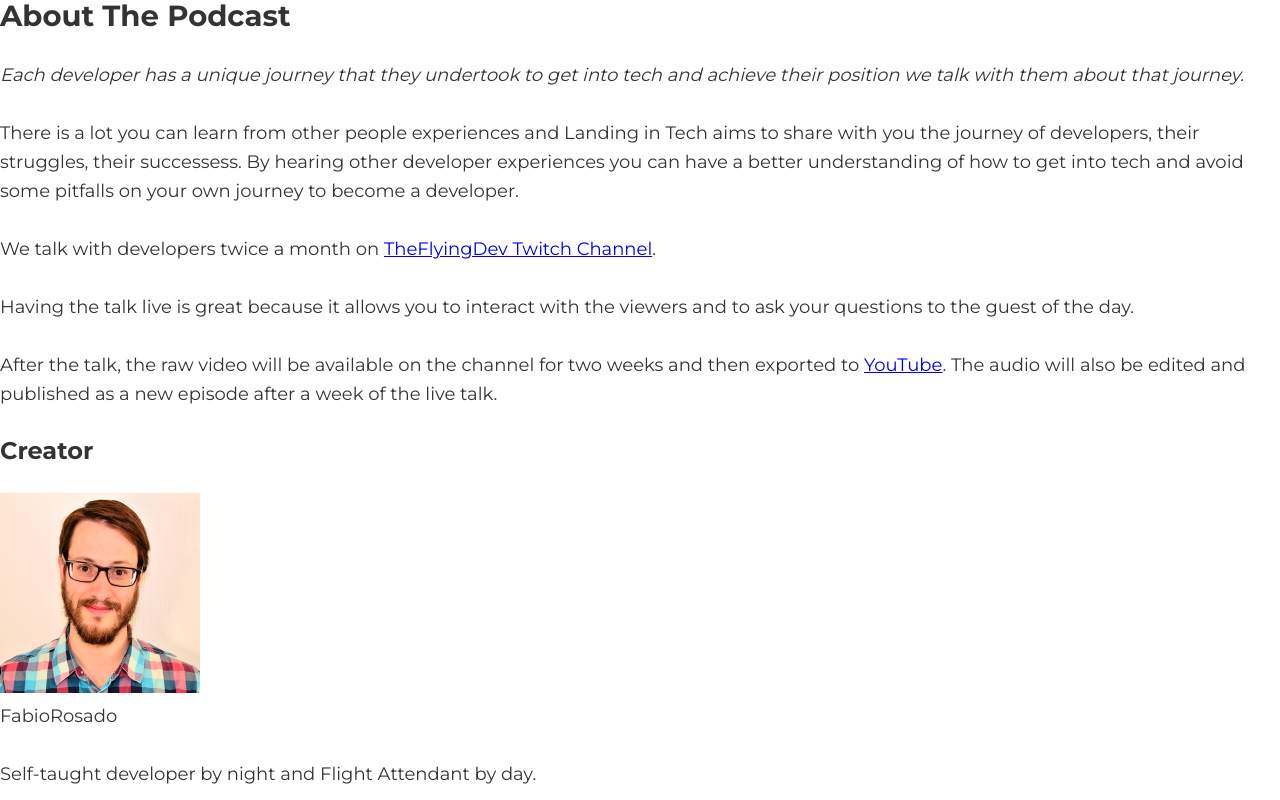
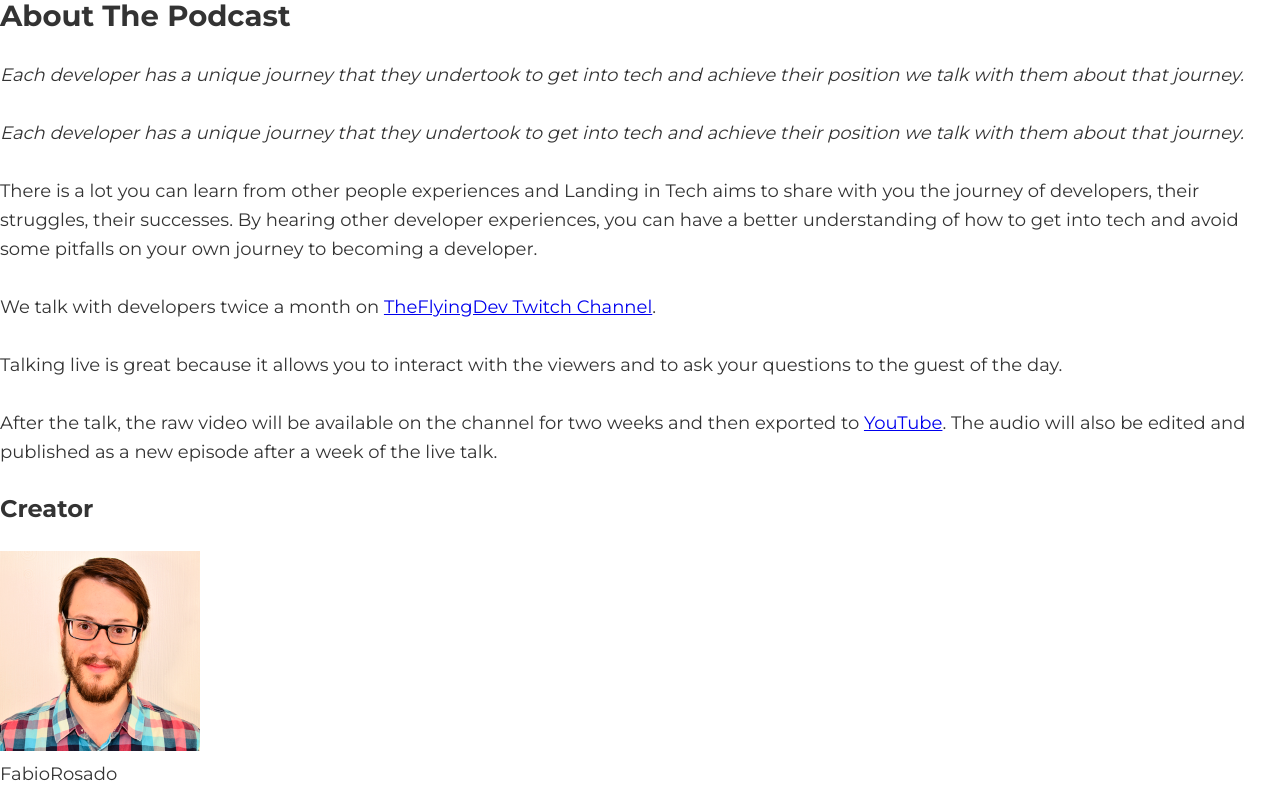
Before and after one commit to LandingInTech/landingintech, a Gatsby site: page /about in a window 1280 px wide. Shown: the top 800 px of the page. Built offline with nearby package versions, Linux system fonts and the light colour scheme; Gatsby itself is replaced by a stand-in of ours; some packages are replaced by stand-ins of ours.

Commit message:
Fix typos

```diff
--- a/src/pages/about.mdx
+++ b/src/pages/about.mdx
@@ -7,15 +7,17 @@ import Social from "../components/social.js"
 
 _Each developer has a unique journey that they undertook to get into tech and achieve their position we talk with them about that journey._
 
-There is a lot you can learn from other people experiences and Landing in Tech aims to share with you the journey of developers, their struggles, their successess.
-By hearing other developer experiences you can have a better understanding of how to get into tech and avoid some pitfalls on your own journey to become a developer.
+_Each developer has a unique journey that they undertook to get into tech and achieve their position we talk with them about that journey._
+
+There is a lot you can learn from other people experiences and Landing in Tech aims to share with you the journey of developers, their struggles, their successes.
+By hearing other developer experiences, you can have a better understanding of how to get into tech and avoid some pitfalls on your own journey to becoming a developer.
 
 We talk with developers twice a month on [TheFlyingDev Twitch Channel](https://twitch.tv/theflyingdev).
 
-Having the talk live is great because it allows you to interact with the viewers and to ask your questions to the guest of the day.
+Talking live is great because it allows you to interact with the viewers and to ask your questions to the guest of the day.
 
-After the talk, the raw video will be available on the channel for two weeks and then exported to [YouTube](https://www.youtube.com/channel/UCUCYKCdnRhipFV3Tk852CcA). The audio will also be edited and published as a new episode after a week of the live talk.
-
+After the talk, the raw video will be available on the channel for two weeks and then exported to [YouTube](https://www.youtube.com/channel/UCUCYKCdnRhipFV3Tk852CcA).
+The audio will also be edited and published as a new episode after a week of the live talk.
 
 ## Creator
 
```
